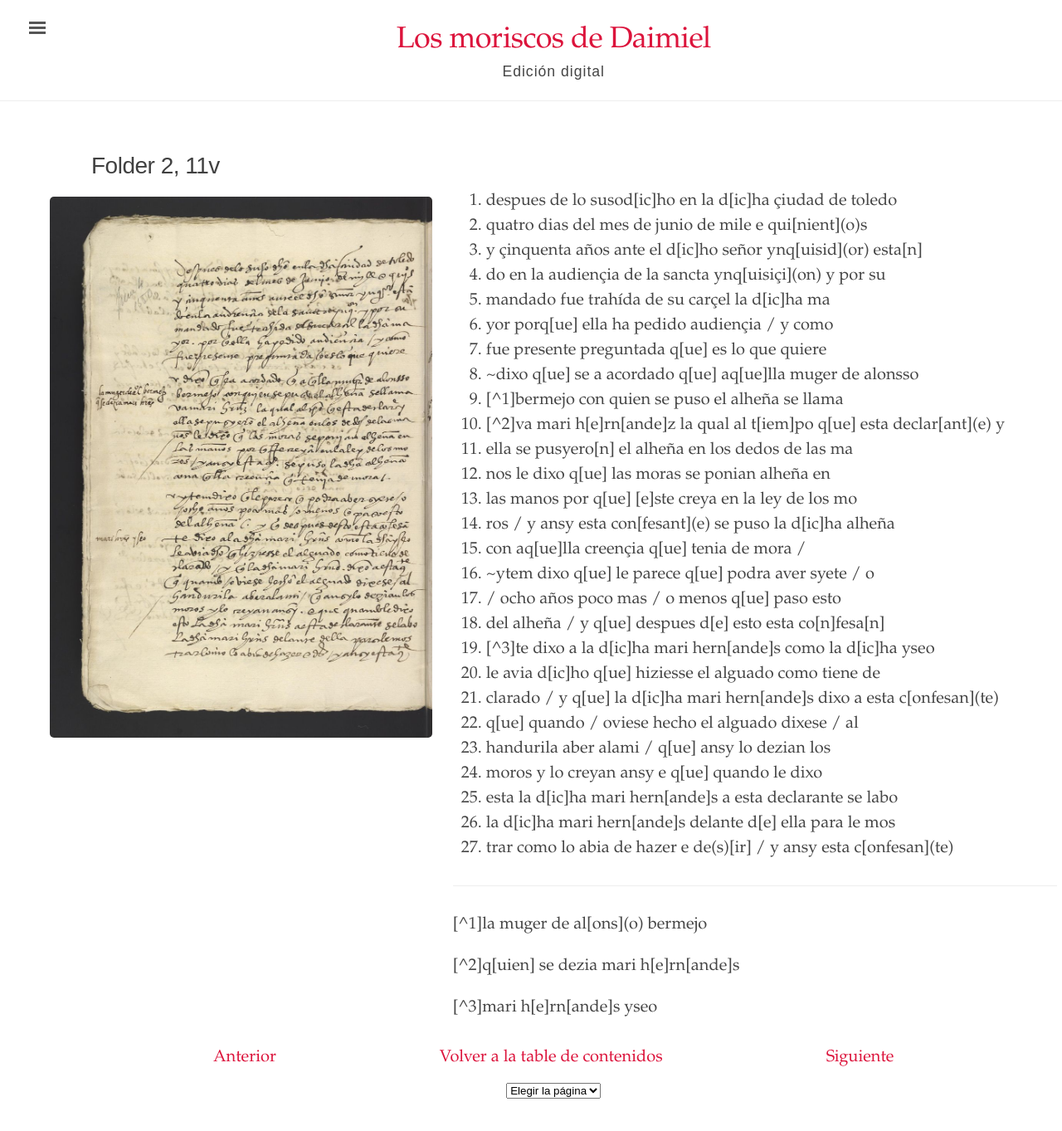
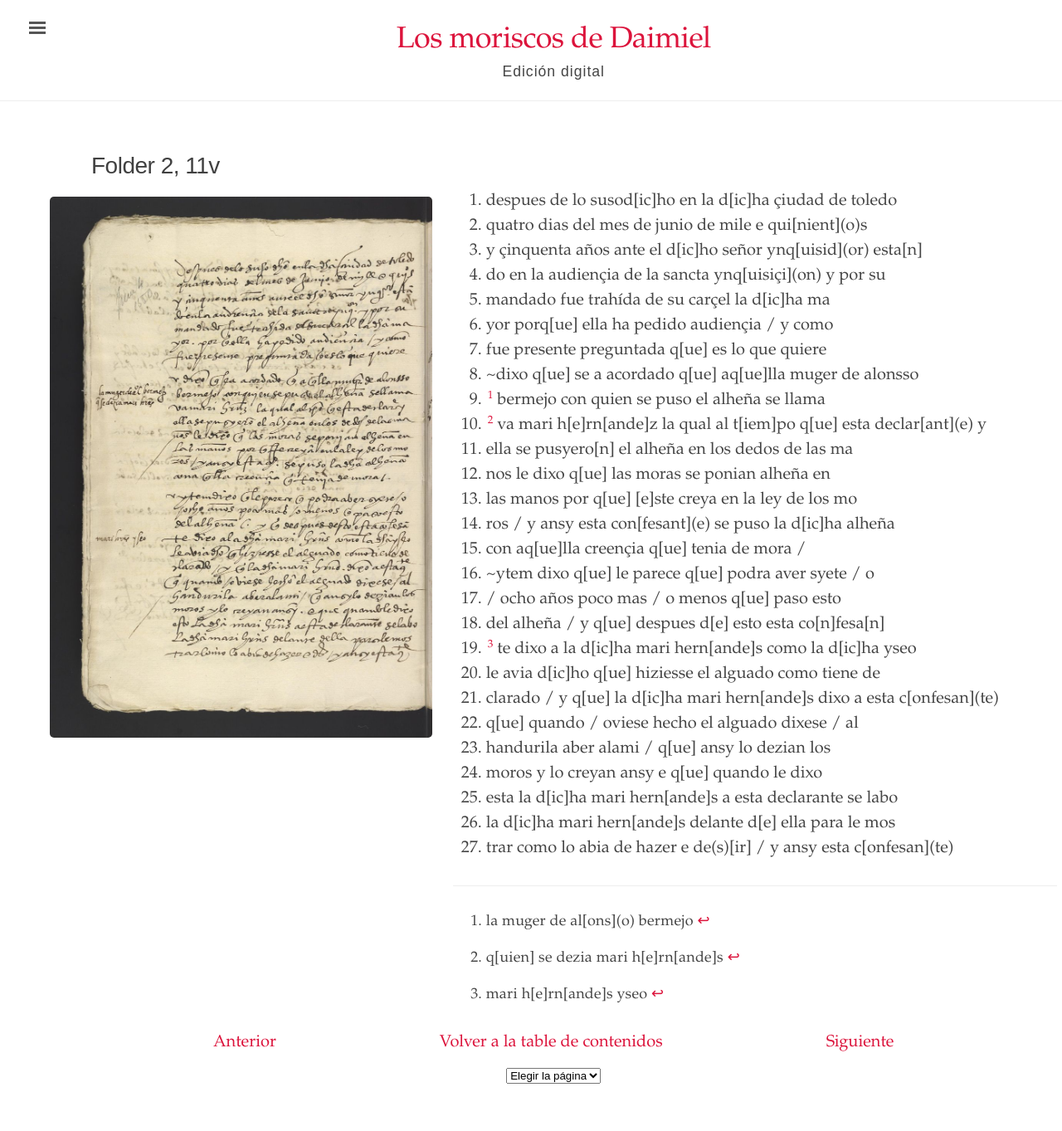
Before and after one commit to digbmc/moriscos-daimel, a Jekyll site: the page built from _texts/folder-2-11v.md, in a window 1280 px wide and 1400 px high. Shown: the top 1363 px of the window at 83% size. Built offline with Jekyll 4.4.1, drawn with Linux system fonts in a browser that asks for light colours.

Commit message:
Update folder-2-11v.md

```diff
--- a/_texts/folder-2-11v.md
+++ b/_texts/folder-2-11v.md
@@ -13,8 +13,8 @@ order: 22
 6. yor porq\[ue\] ella ha pedido audiençia / y como
 7. fue presente preguntada q\[ue\] es lo que quiere
 8. ~dixo q\[ue\] se a acordado q\[ue\] aq\[ue\]lla muger de alonsso
-9. [^1]bermejo con quien se puso el alheña se llama
-10. [^2]va mari h\[e\]rn\[ande\]z la qual al t\[iem\]po q\[ue\] esta declar\[ant\](e) y
+9. [^1] bermejo con quien se puso el alheña se llama
+10. [^2] va mari h\[e\]rn\[ande\]z la qual al t\[iem\]po q\[ue\] esta declar\[ant\](e) y
 11. ella se pusyero\[n\] el alheña en los dedos de las ma
 12. nos le dixo q\[ue\] las moras se ponian alheña en
 13. las manos por q\[ue\] \[e\]ste creya en la ley de los mo
@@ -23,7 +23,7 @@ order: 22
 16. ~ytem dixo q\[ue\] le parece q\[ue\] podra aver syete / o
 17. / ocho años poco mas / o menos q\[ue\] paso esto
 18. del alheña / y q\[ue\] despues d\[e\] esto esta co\[n\]fesa\[n\]
-19. [^3]te dixo a la d\[ic\]ha mari hern\[ande\]s como la d\[ic\]ha yseo
+19. [^3] te dixo a la d\[ic\]ha mari hern\[ande\]s como la d\[ic\]ha yseo
 20. le avia d\[ic\]ho q\[ue\] hiziesse el alguado como tiene de
 21. clarado / y q\[ue\] la d\[ic\]ha mari hern\[ande\]s dixo a esta c\[onfesan\](te)
 22. q\[ue\] quando / oviese hecho el alguado dixese / al
@@ -35,8 +35,8 @@ order: 22
 
 <hr>
 
-[^1]la muger de al\[ons\](o) bermejo
+[^1]: la muger de al\[ons\](o) bermejo
 
-[^2]q\[uien\] se dezia mari h\[e\]rn\[ande\]s
+[^2]: q\[uien\] se dezia mari h\[e\]rn\[ande\]s
 
-[^3]mari h\[e\]rn\[ande\]s yseo
+[^3]: mari h\[e\]rn\[ande\]s yseo
```
